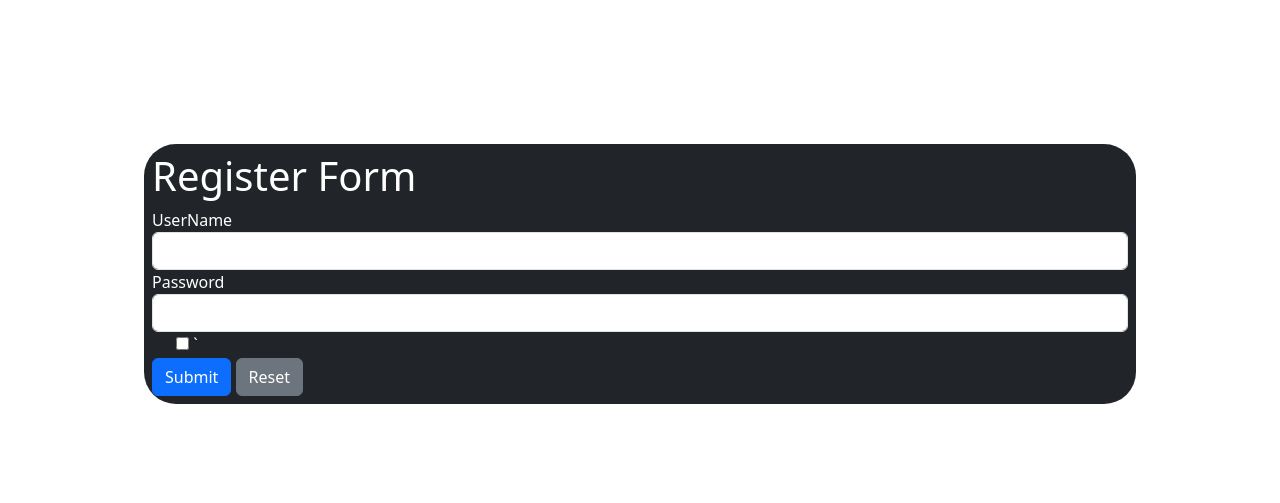
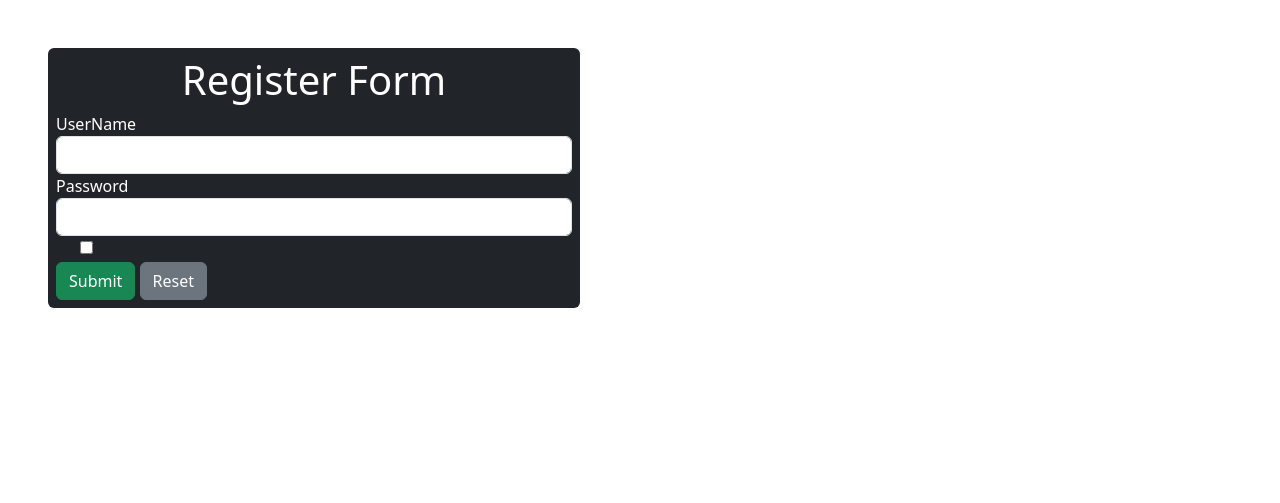
Before and after one commit to Karthikeyan2420/mern_stack, a plain HTML site: page boostrap/register.html in a window 1280 px wide. Drawn offline with nearby package versions, Linux system fonts and the light colour scheme.

Commit message:
Add files via upload

```diff
--- a/boostrap/register.html
+++ b/boostrap/register.html
@@ -1,15 +1,20 @@
 <!DOCTYPE html>
 <html lang="en">
+
 <head>
     <meta charset="UTF-8">
     <meta name="viewport" content="width=device-width, initial-scale=1.0">
     <title>Document</title>
-    <link href="https://cdn.jsdelivr.net/npm/bootstrap@5.3.3/dist/css/bootstrap.min.css" rel="stylesheet" integrity="sha384-QWTKZyjpPEjISv5WaRU9OFeRpok6YctnYmDr5pNlyT2bRjXh0JMhjY6hW+ALEwIH" crossorigin="anonymous">
+    <link href="https://cdn.jsdelivr.net/npm/bootstrap@5.3.3/dist/css/bootstrap.min.css" rel="stylesheet"
+        integrity="sha384-QWTKZyjpPEjISv5WaRU9OFeRpok6YctnYmDr5pNlyT2bRjXh0JMhjY6hW+ALEwIH" crossorigin="anonymous">
 </head>
+
 <body>
-    <main class="p-5 m-5">
-        <div class="m-5 bg-dark text-white p-2 rounded-5">
-            <h1>Register Form</h1>
+    <div class="row">
+        <div class="col-sm-6">
+
+        <div class="m-5 bg-dark text-white p-2 rounded-2">
+            <h1 class="text-center">Register Form</h1>
             <form action="">
                 <div class="form-group">
                     <label for="username">UserName</label>
@@ -23,16 +28,18 @@
 
                 <div class="form-check">
                     <input type="checkbox" name="check" id="">
-                `
+
                 </div>
 
                 <div class="form-group">
-                <button type="submit" class="btn btn-primary">Submit</button>
+                    <button type="submit" class="btn btn-success">Submit</button>
                     <button type="reset" class="btn btn-secondary">Reset</button>
                 </div>
             </form>
         </div>
-    </main>
 
+</div>
+</div>
 </body>
+
 </html>
```
Lines whose indentation alone changed are shown as unchanged.
